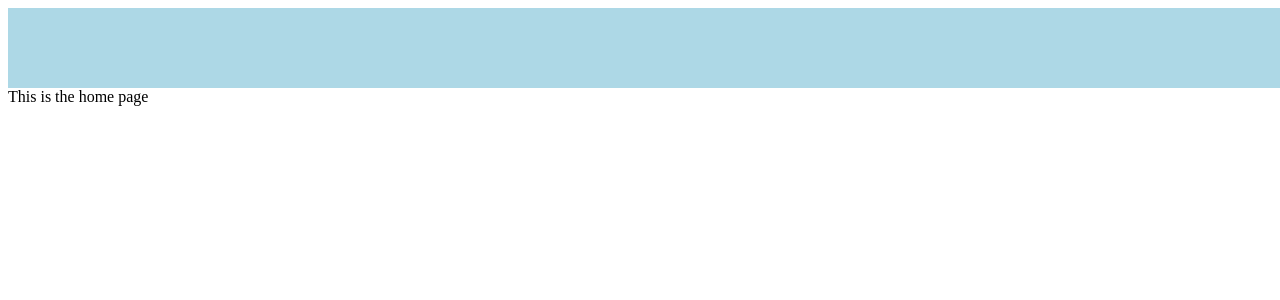
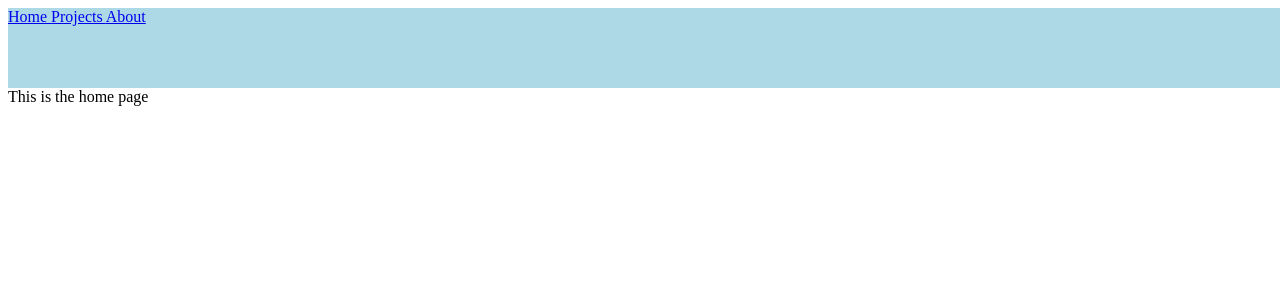
Before and after one commit to andydangit/React-Hook, a React (Create React App) app: page / in a window 1280 px wide. Shown: the top 300 px of the page. Built offline with nearby package versions, Linux system fonts and the light colour scheme.

Commit message:
add navbar link

```diff
--- a/src/App.jsx
+++ b/src/App.jsx
@@ -1,15 +1,22 @@
 import React from "react";
+import './App.css'
 import { BrowserRouter as Router, Switch, Route, Link } from "react-router-dom";
 import About from "./pages/About";
 import Home from "./pages/Home";
 import Projects from "./pages/Projects";
 import PageNotFound from './pages/PageNotFound'
 
+
 function App() {
   return(
     <>
-    <div style ={{width: 100  + "vw", height: 80, backgroundColor: "lightblue"}}> </div>
-  <Router>
+      <Router>
+    <div style ={{width: 100  + "vw", height: 80, backgroundColor: "lightblue"}}>
+    <Link to="/"> Home </Link>
+    <Link to="/projects"> Projects </Link>
+    <Link to="/about"> About </Link>
+    </div>
+
     <Switch>
       <Route path="/" exact component={Home}/>
       <Route path="/projects" exact component={Projects}/>
```
